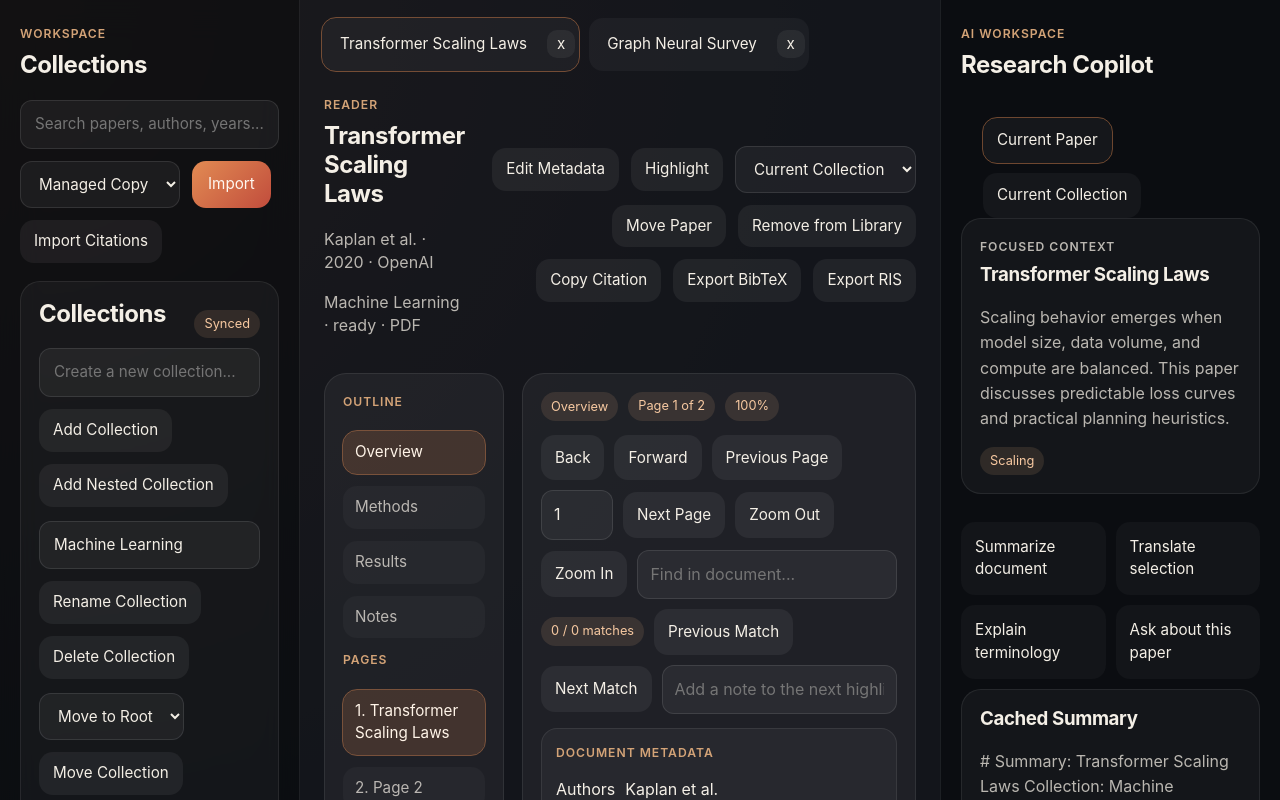
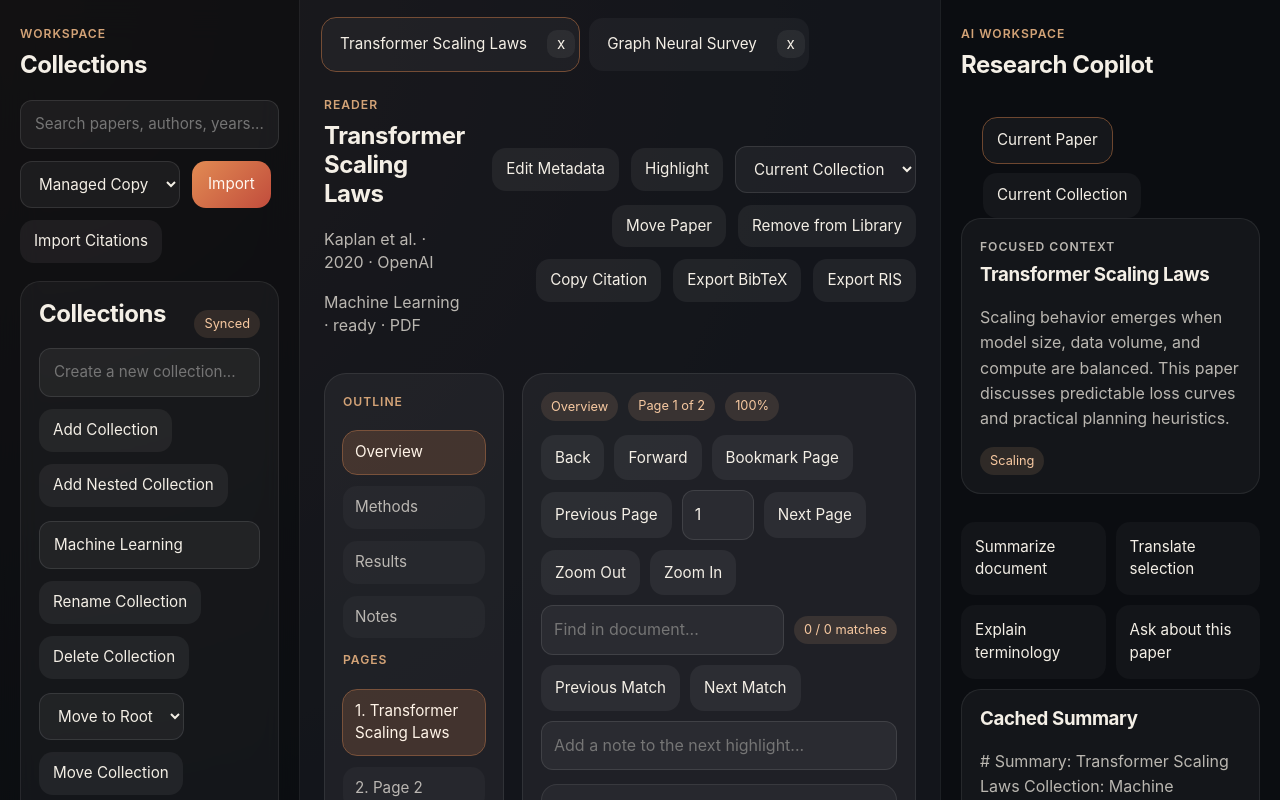
Before and after one commit to Playitcooool/rust-ai-paper-reader, a React (Vite) app: page / in a window 1280 px wide. Shown: the top 800 px of the page. Built offline with nearby package versions, Linux system fonts and the light colour scheme.

Commit message:
feat: add reader page bookmarks

```diff
--- a/src/App.tsx
+++ b/src/App.tsx
@@ -35,6 +35,7 @@ type ReaderSessionState = {
   anchor: string | null;
   history: number[];
   historyIndex: number;
+  bookmarks: number[];
 };
 
 const itemActions = [
@@ -63,6 +64,7 @@ const defaultReaderSession = (): ReaderSessionState => ({
   anchor: null,
   history: [0],
   historyIndex: 0,
+  bookmarks: [],
 });
 
 const excerptFromView = (view: ReaderView | null) =>
@@ -661,6 +663,7 @@ export default function App() {
   const activePaper = visibleItems.find((item) => item.id === activePaperId) ?? openPapers[0] ?? null;
   const activeReaderSession =
     activePaper?.id ? readerSessions[activePaper.id] ?? defaultReaderSession() : defaultReaderSession();
+  const isCurrentPageBookmarked = activeReaderSession.bookmarks.includes(activeReaderPage);
   const activeCollection =
     collections.find((collection) => collection.id === selectedCollectionId) ?? null;
   const selectedTagName = tags.find((tag) => tag.id === selectedTagId)?.name ?? null;
@@ -1303,6 +1306,19 @@ export default function App() {
     if (nextPage === undefined) return;
     setReaderPage(nextPage, { recordHistory: false });
     updateReaderSession({ historyIndex: nextIndex });
+  }
+
+  function handleToggleBookmark() {
+    if (!activePaper) return;
+    const nextBookmarks = isCurrentPageBookmarked
+      ? activeReaderSession.bookmarks.filter((page) => page !== activeReaderPage)
+      : [...activeReaderSession.bookmarks, activeReaderPage].sort((left, right) => left - right);
+    updateReaderSession({ bookmarks: nextBookmarks });
+    setStatusMessage(
+      isCurrentPageBookmarked
+        ? `Removed bookmark from page ${activeReaderPage + 1} in ${activePaper.title}.`
+        : `Bookmarked page ${activeReaderPage + 1} in ${activePaper.title}.`,
+    );
   }
 
   useEffect(() => {
@@ -1893,6 +1909,24 @@ export default function App() {
                       {index + 1}. {page.title}
                     </button>
                   ))}
+                  {activeReaderSession.bookmarks.length > 0 ? (
+                    <>
+                      <p className="eyebrow">Bookmarks</p>
+                      {activeReaderSession.bookmarks.map((pageIndex) => (
+                        <button
+                          key={`bookmark-${pageIndex}`}
+                          aria-label={`Jump to bookmark page ${pageIndex + 1}`}
+                          className={`outline-link ${
+                            activeReaderPage === pageIndex ? "outline-link-active" : ""
+                          }`}
+                          type="button"
+                          onClick={() => setReaderPage(pageIndex)}
+                        >
+                          Bookmark: Page {pageIndex + 1}
+                        </button>
+                      ))}
+                    </>
+                  ) : null}
                 </>
               ) : null}
             </div>
@@ -1925,6 +1959,9 @@ export default function App() {
                   onClick={() => handleReaderHistory("forward")}
                 >
                   Forward
+                </button>
+                <button className="ghost-button" type="button" onClick={handleToggleBookmark}>
+                  {isCurrentPageBookmarked ? "Remove Bookmark" : "Bookmark Page"}
                 </button>
                 <button
                   className="ghost-button"
```
Also changed, not shown: 1 other file (tests, documents, lock files or other folders).
